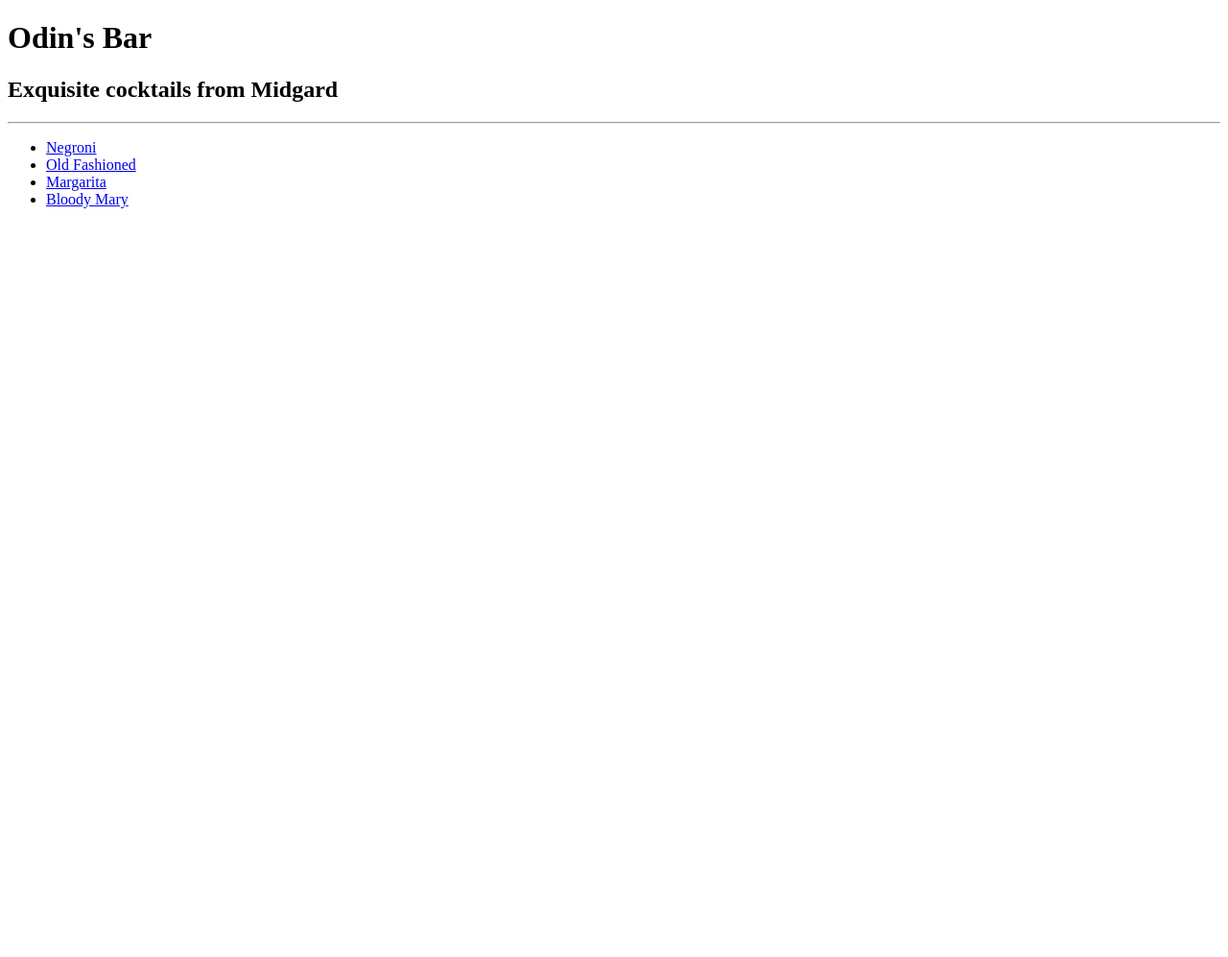
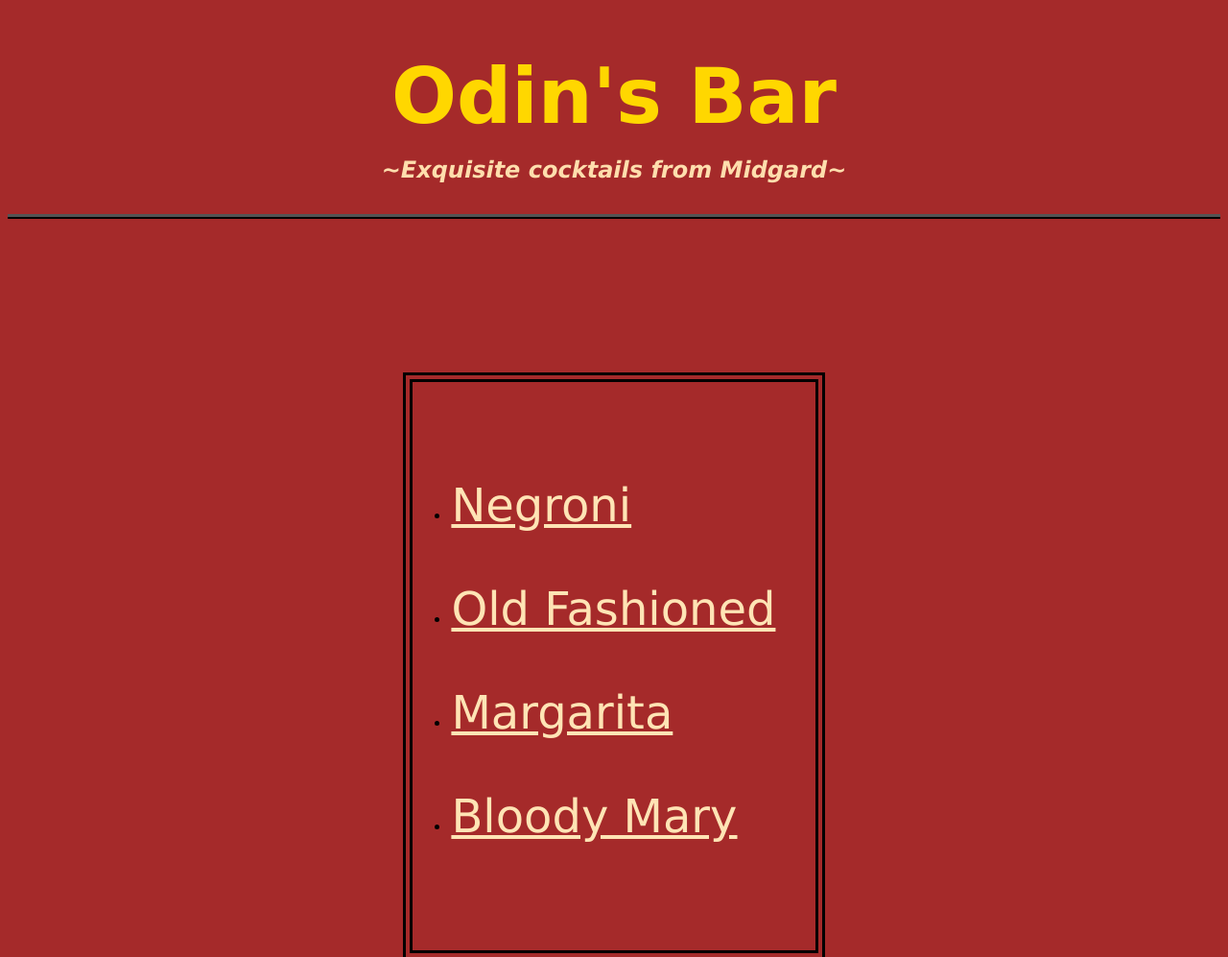
Before and after one commit to foomw96/odin-recipes, a plain HTML site: page index.html in a window 1280 px wide. Shown: the top 997 px of the page at 96% size. Before the commit the page ends 800 px from the top, so only its background shows below. Drawn offline with Linux system fonts and the light colour scheme.

Commit message:
Style website via CSS stylesheet
Added classes and IDs to various html elements for
CSS selector purposes. Created CSS stylesheet.

```diff
--- a/index.html
+++ b/index.html
@@ -3,23 +3,20 @@
 <head>
     <meta charset="UTF-8">
     <meta name="viewport" content="width=device-width, initial-scale=1.0">
+    <link rel="stylesheet" href="styles.css">
     <title>Odin's Bar</title>
 </head>
 <body>
 
     <h1>Odin's Bar</h1>
-    <h2>Exquisite cocktails from Midgard</h2>
-    <hr>
+    <h2>~Exquisite cocktails from Midgard~</h2>
 
-    <ul>
+    <ul id="mainmenu">
         <li><a href="recipes/negroni.html">Negroni</a></li>
         <li><a href="recipes/oldfashioned.html">Old Fashioned</a></li>
         <li><a href="recipes/margarita.html">Margarita</a></li>
         <li><a href="recipes/bloodymary.html">Bloody Mary</a></li>
     </ul>
 
-
-
-
 </body>
 </html>
--- /dev/null
+++ b/styles.css
@@ -0,0 +1,57 @@
+body {
+    font-family: Verdana, Geneva, Tahoma, sans-serif;
+    background-color: brown;
+}
+
+h1 {
+    text-align: center;
+    color: gold;
+    border-color: black;
+    font-size: 5rem;
+    font-weight: bolder;
+    margin-bottom: 1rem;
+    font-family: cursive;
+}
+
+h2 {
+    color: navajowhite;
+    font-style: italic;
+    text-align: center;
+    margin-top: 0;
+    padding-bottom: 2rem;
+    border-bottom: 5px ridge black;
+}
+
+img {
+    display: block;
+    margin-left: auto;
+    margin-right: auto;
+    border: 5px double;
+}
+
+h3 {
+    margin-left: 100px;
+    margin-right: 100px;
+    border-bottom: 5px double black;
+}
+
+p, ul, ol {
+    margin-left: 100px;
+    margin-right: 100px;
+}
+
+ul li a {
+    color: moccasin;
+    font-size: 3rem;
+}
+
+#mainmenu {
+    margin-top: 10rem;
+    margin-left: auto;
+    margin-right: auto;
+    border: 10px double;
+    padding-top: 5rem;
+    padding-bottom: 5rem;
+    line-height: 6rem;
+    width: 30%;
+}
```
Also changed, not shown: recipes/bloodymary.html (+1 -0 lines), recipes/margarita.html (+1 -0 lines), recipes/negroni.html (+1 -0 lines), recipes/oldfashioned.html (+1 -0 lines).
